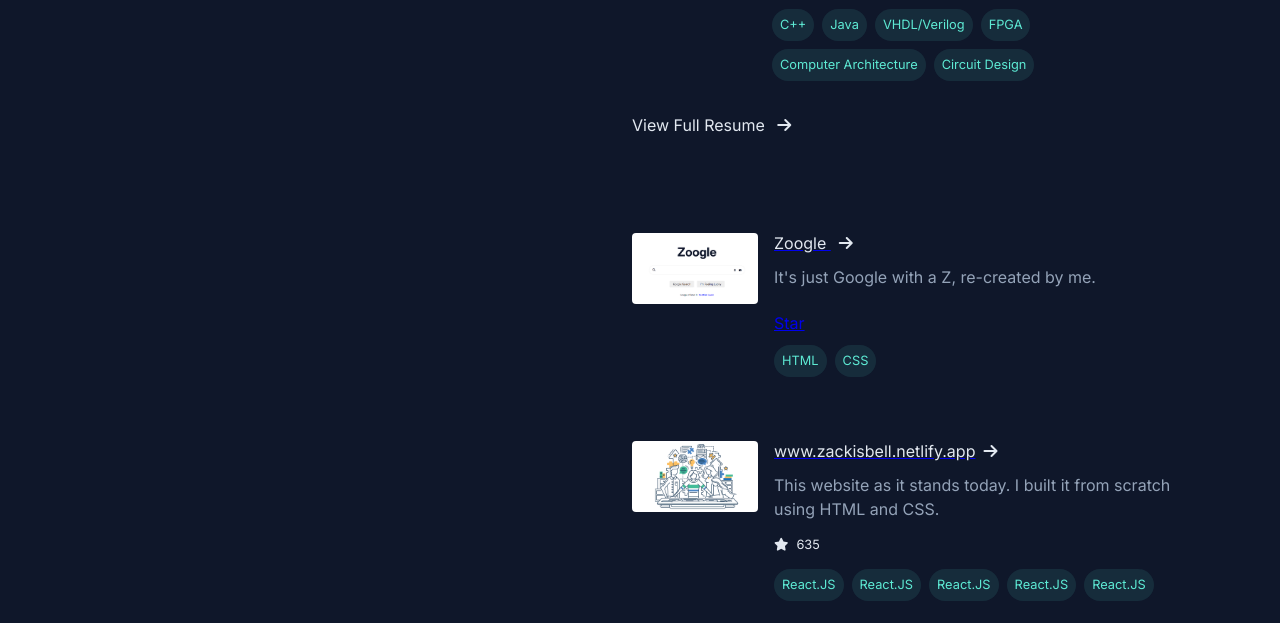
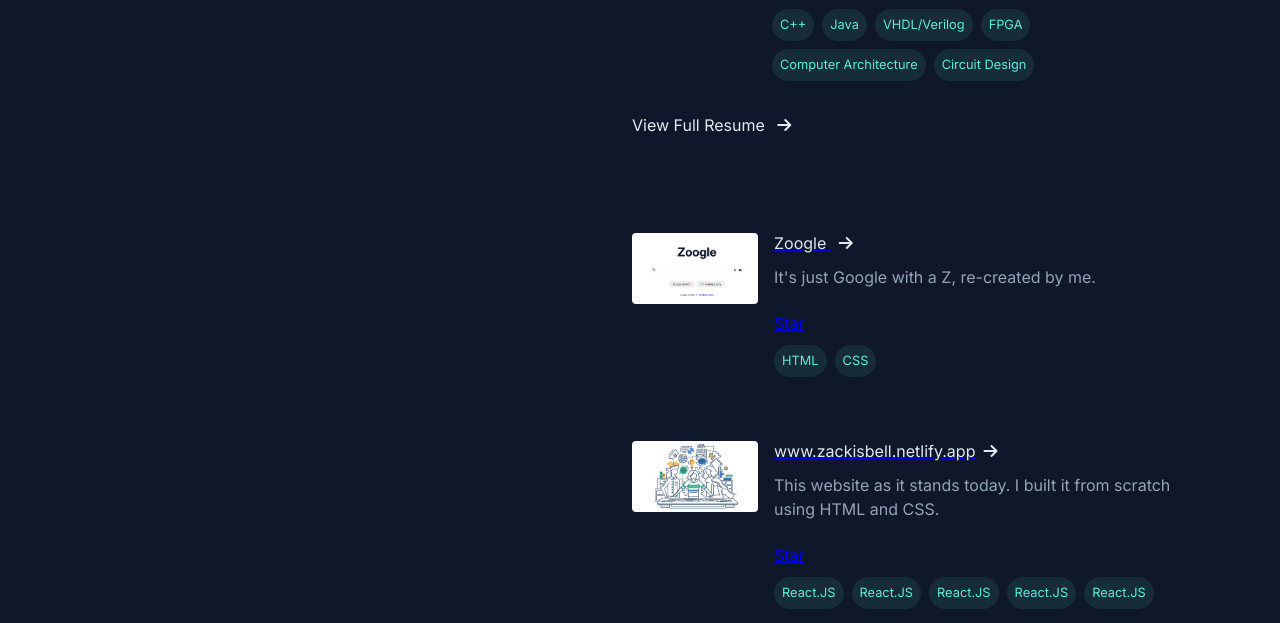
Before and after one commit to zackisbell/zackisbell-ultimateportfolio, a plain HTML site: page index.html in a window 1280 px wide. Shown: the part 1895-2518 px from the top of the page. Drawn offline with Linux system fonts and the light colour scheme.

Commit message:
Update index.html

```diff
--- a/index.html
+++ b/index.html
@@ -253,8 +253,10 @@
                             This website as it stands today. I built it from scratch using HTML and CSS.
                         </p>
                         <a href="/" target="_blank" class="anchor-text project-stat-link">
-                            <i class="fa-solid fa-star"></i>
-                            <p>635</p>
+                            <!-- Place this tag where you want the button to render. -->
+                            <a class="github-button" href="https://github.com/zackisbell/zackisbell-ultimateportfolio" data-color-scheme="no-preference: light; light: light; dark: light;" data-icon="octicon-star" data-size="large" data-show-count="true" aria-label="Star zackisbell/zackisbell-ultimateportfolio on GitHub">
+                                Star
+                            </a>
                         </a>
                         <div class="tag-container">
                             <div class="tag">
```
